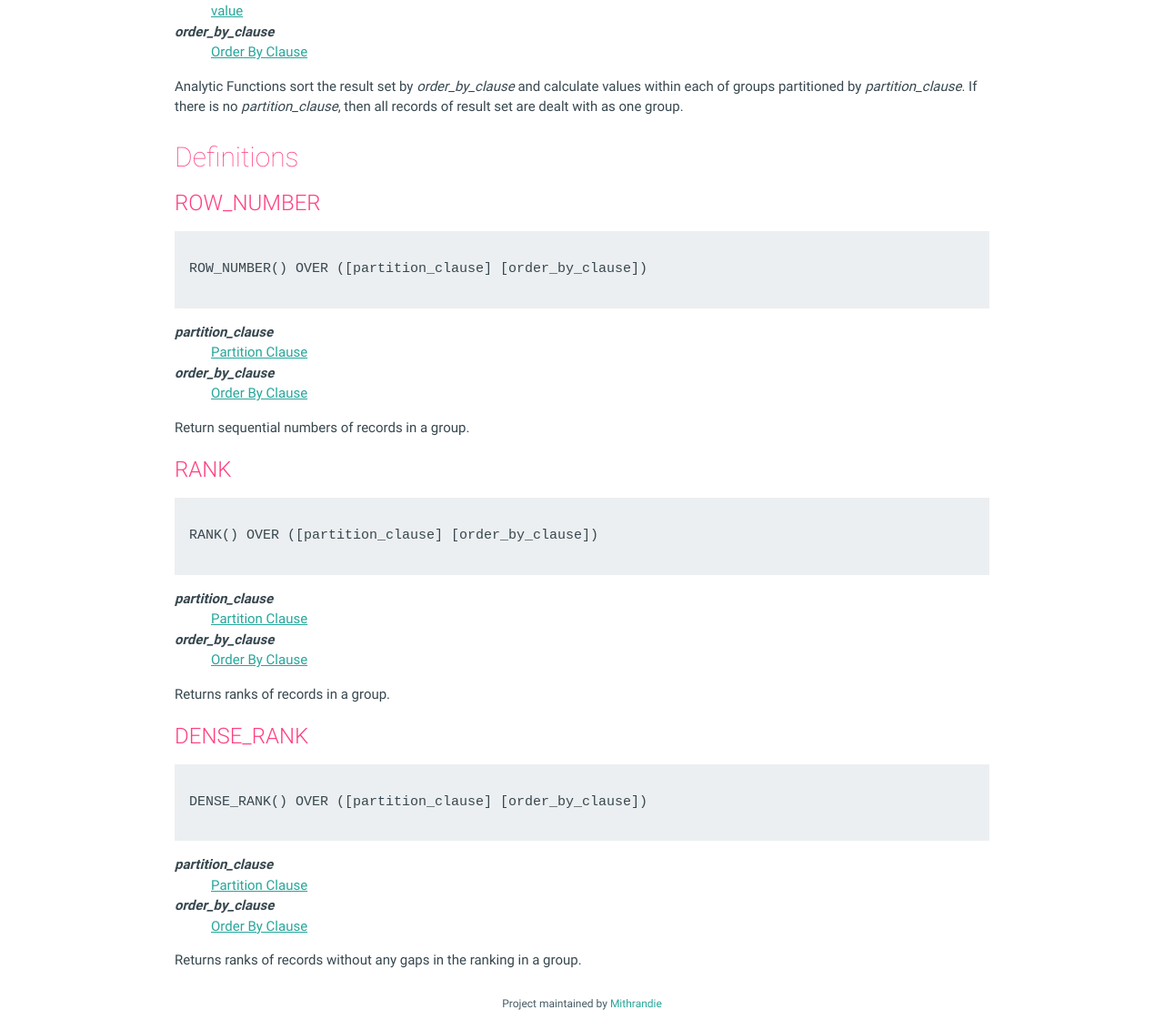
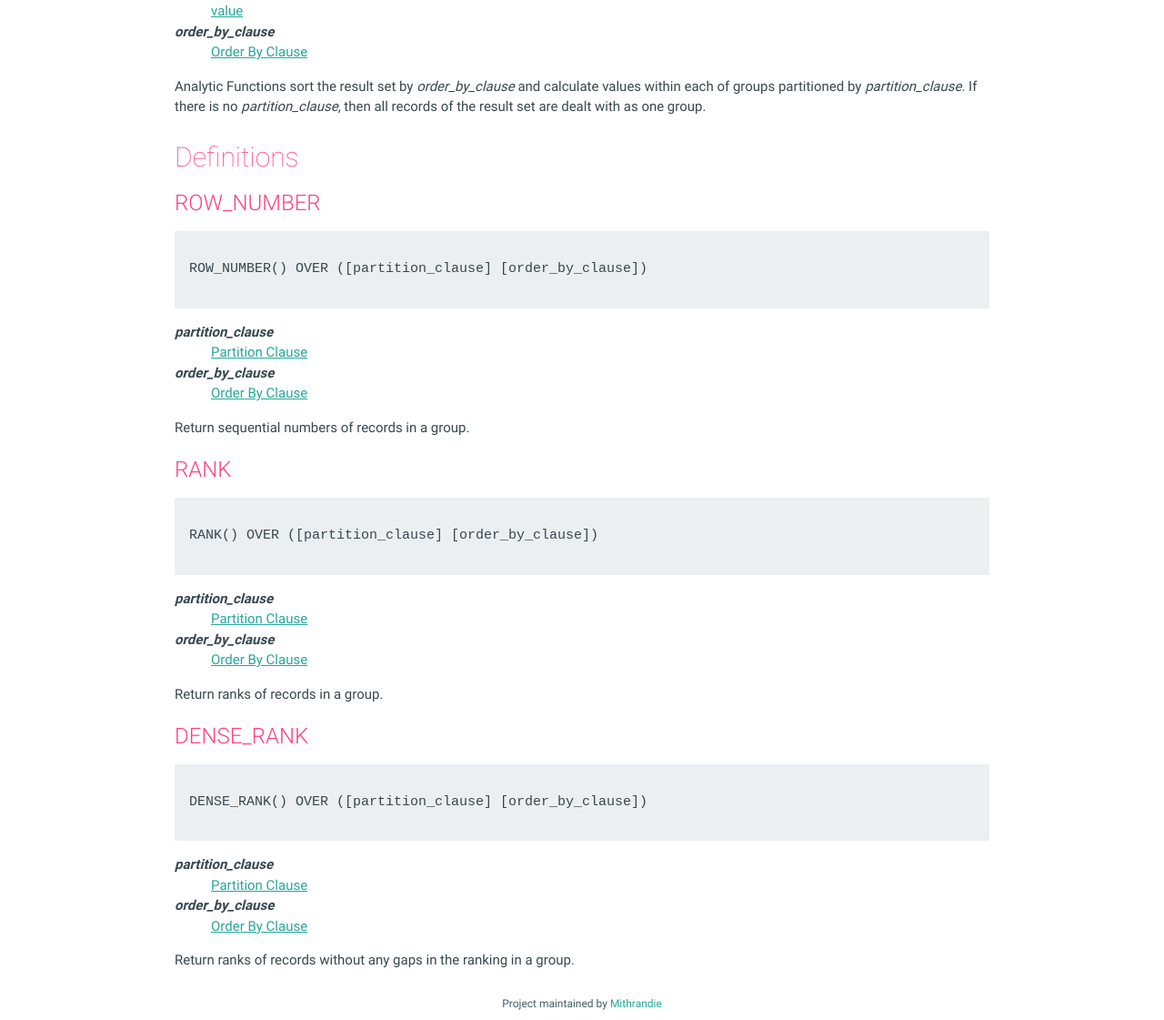
Before and after one commit to mithrandie/csvq, a Jekyll site: the page built from docs/_posts/2006-01-02-analytic-functions.md, in a window 1280 px wide. Shown: the part 820-1941 px from the top of the page at 91% size. Built offline with Jekyll 4.4.1, drawn with Linux system fonts in a browser that asks for light colours.

Commit message:
Update docs.

```diff
--- a/docs/_posts/2006-01-02-analytic-functions.md
+++ b/docs/_posts/2006-01-02-analytic-functions.md
@@ -36,7 +36,7 @@ _order_by_clause_
 : [Order By Clause]({{ '/reference/select_query.html#order_by_clause' | relative_url }})
 
 Analytic Functions sort the result set by _order_by_clause_ and calculate values within each of groups partitioned by _partition_clause_.
-If there is no _partition_clause_, then all records of result set are dealt with as one group.
+If there is no _partition_clause_, then all records of the result set are dealt with as one group.
 
 ## Definitions
 
@@ -69,7 +69,7 @@ _partition_clause_
 _order_by_clause_
 : [Order By Clause]({{ '/reference/select_query.html#order_by_clause' | relative_url }})
 
-Returns ranks of records in a group.
+Return ranks of records in a group.
 
 
 ### DENSE_RANK
@@ -85,4 +85,4 @@ _partition_clause_
 _order_by_clause_
 : [Order By Clause]({{ '/reference/select_query.html#order_by_clause' | relative_url }})
 
-Returns ranks of records without any gaps in the ranking in a group.
+Return ranks of records without any gaps in the ranking in a group.
```
Also changed, not shown: docs/_posts/2006-01-02-command.md (+3 -3 lines), docs/_posts/2006-01-02-set-operators.md (+1 -1 lines), docs/_posts/2006-01-02-statement.md (+1 -1 lines).
